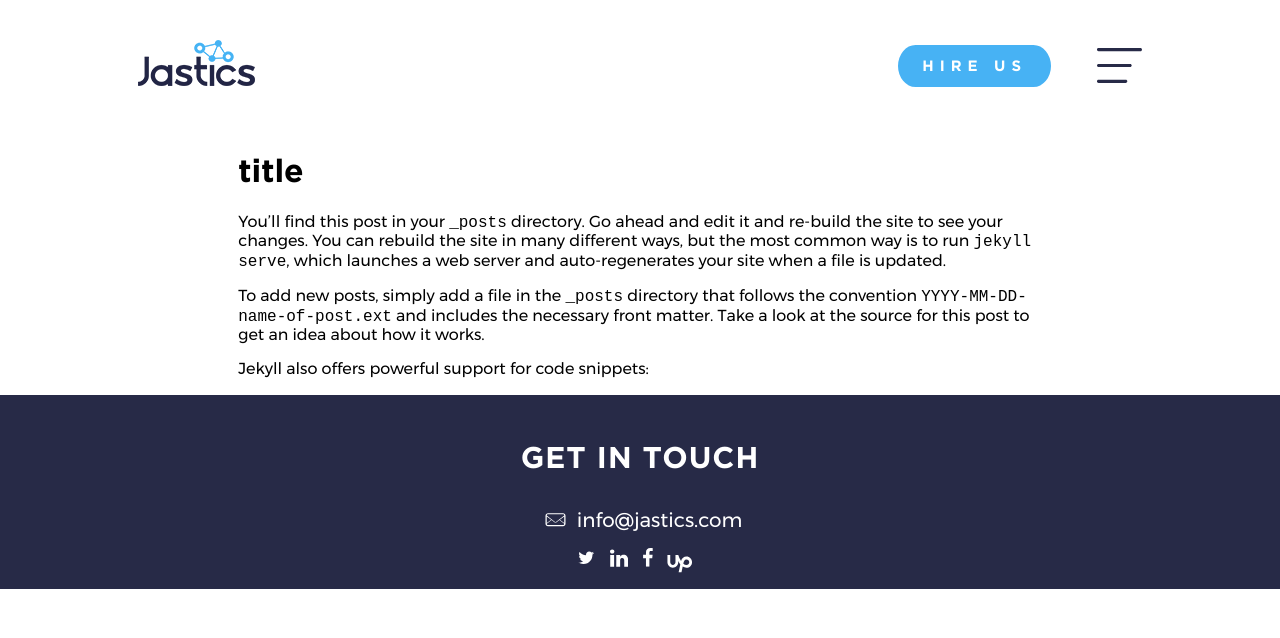
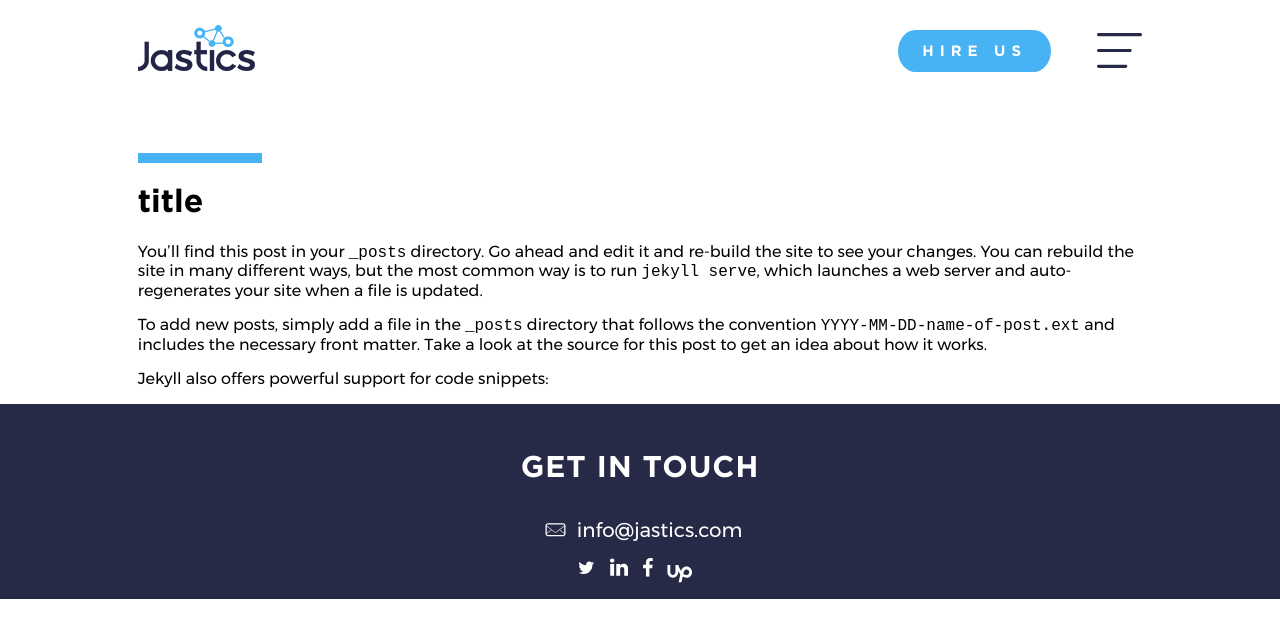
Before and after one commit to chalatz/jastics-labs, a Jekyll site: the page built from _posts/2018-01-22-welcome-to-jekyll.markdown, in a window 1280 px wide. Shown: the top 638 px of the page. Built offline with Jekyll 4.4.1, drawn with Linux system fonts in a browser that asks for light colours; nearby versions of some CDN libraries.

Commit message:
working on post

```diff
--- a/_layouts/default.html
+++ b/_layouts/default.html
@@ -2,14 +2,14 @@
 <html lang="{{ page.lang | default: site.lang | default: "en" }}">
 
     {% include head.html %}
-
-    {% include header.html %}
 
     <body class="site-body">
 
         {% include svg/icons.svg %}
 
         <div class="nav-wrapper" id="nav-wrapper"></div>
+
+        {% include header.html %}
 
         <main class="main-wrapper">
 
--- a/_layouts/post.html
+++ b/_layouts/post.html
@@ -2,7 +2,9 @@
 layout: default
 ---
 
-<article class="post container">
+<article class="post">
+
+    <div class="line line--lightblue"></div>
 
     <header class="post__header">
 
--- a/_sass/header.scss
+++ b/_sass/header.scss
@@ -18,7 +18,7 @@
 
     &--page {
 
-        padding: 40px 0;
+        padding: 25px 0 75px;
 
     }
 
--- a/_sass/layout.scss
+++ b/_sass/layout.scss
@@ -21,7 +21,7 @@ body {
 }
 
 .main-wrapper {
-    width: 80%;
+    width: $page_width;
     margin: 0 auto;
 }
 
--- /dev/null
+++ b/_sass/post.scss
@@ -0,0 +1,9 @@
+.post {
+
+    &__title {
+        font-size: 40px;
+        font-family: 'Gotham Pro', sans-serif;
+        color: $darkblue;
+    }
+
+}
```
